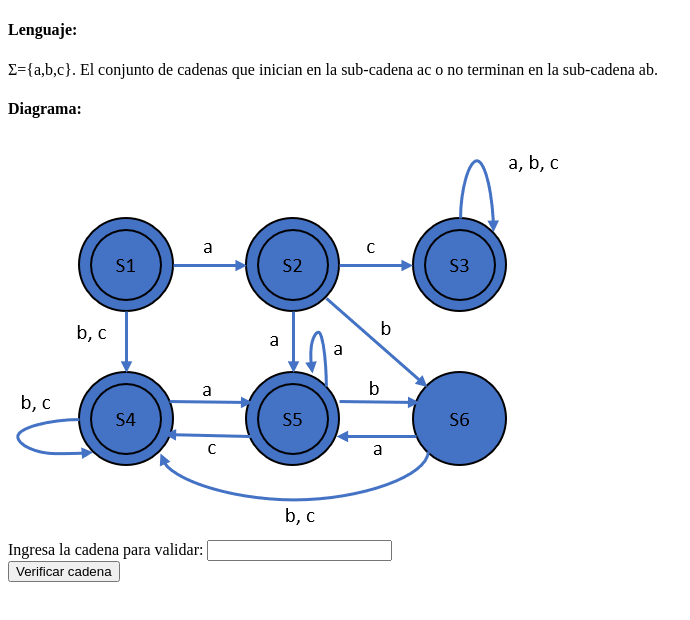
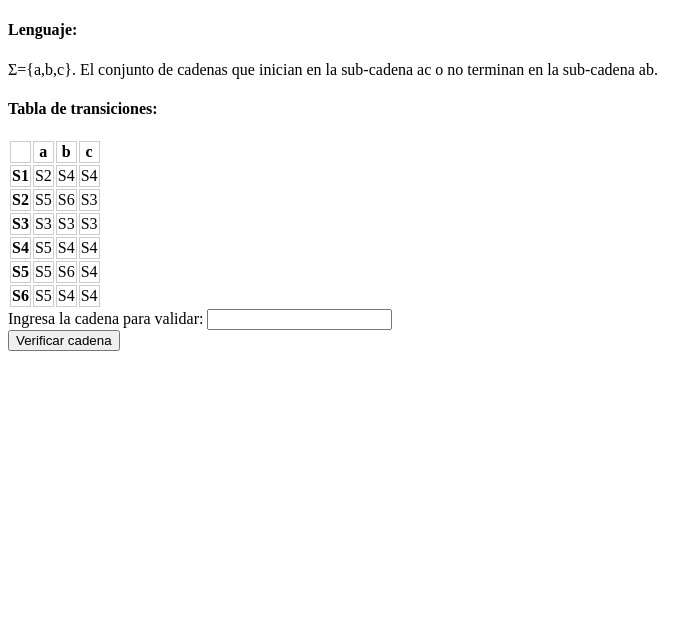
Before and after one commit to TateTipycsnow/AFD, an Electron app: page windows/Primer AFD/1erAFD.html in a window 690 px wide. Drawn offline with Linux system fonts and the light colour scheme.

Commit message:
Programa listo

```diff
--- a/package.json
+++ b/package.json
@@ -1,7 +1,7 @@
 {
-    "name": "start",
+    "name": "afd",
     "version": "1.0.0",
-    "description": "La wea del programa",
+    "description": "Comprobacion de AFDs",
     "main": "main.js",
     "scripts": {
         "test": "echo \"Error: no test specified\" && exit 1",
--- a/ventanas.js
+++ b/ventanas.js
@@ -9,7 +9,7 @@ firstButton.addEventListener('click', (event) => {
 
     let ventana1 = new BrowserWindow({
         width: 690,
-        height: 660,
+        height: 440,
         webPreferences: {
             nodeIntegration: true,
             enableRemoteModule: true,
@@ -26,8 +26,8 @@ secondButton.addEventListener('click', (event) => {
     const afd2nd = path.join('file://', __dirname, '/windows/Segundo AFD/2ndAFD.html');
 
     let ventana2 = new BrowserWindow({
-        width: 820,
-        height: 530,
+        width: 690,
+        height: 440,
         webPreferences: {
             nodeIntegration: true,
             enableRemoteModule: true,
--- a/windows/Primer AFD/1erAFD.html
+++ b/windows/Primer AFD/1erAFD.html
@@ -5,6 +5,12 @@
     <meta charset="UTF-8">
     <meta name="viewport" content="width=device-width, initial-scale=1.0">
     <title>AFD</title>
+    <style>
+        th,
+        td {
+            border: 1px solid #ccc;
+        }
+    </style>
 </head>
 
 <body>
@@ -13,8 +19,51 @@
         <label>Σ={a,b,c}. El conjunto de cadenas que inician en la sub-cadena ac o no terminan en la sub-cadena ab.</label>
     </div>
     <div>
-        <h4>Diagrama:</h4>
-        <img src="../../build/1AFD.png" alt="Diagrama">
+        <h4>Tabla de transiciones:</h4>
+        <table>
+            <tr>
+                <th></th>
+                <th>a</th>
+                <th>b</th>
+                <th>c</th>
+            </tr>
+            <tr>
+                <th>S1</th>
+                <td>S2</td>
+                <td>S4</td>
+                <td>S4</td>
+            </tr>
+            <tr>
+                <th>S2</th>
+                <td>S5</td>
+                <td>S6</td>
+                <td>S3</td>
+            </tr>
+            <tr>
+                <th>S3</th>
+                <td>S3</td>
+                <td>S3</td>
+                <td>S3</td>
+            </tr>
+            <tr>
+                <th>S4</th>
+                <td>S5</td>
+                <td>S4</td>
+                <td>S4</td>
+            </tr>
+            <tr>
+                <th>S5</th>
+                <td>S5</td>
+                <td>S6</td>
+                <td>S4</td>
+            </tr>
+            <tr>
+                <th>S6</th>
+                <td>S5</td>
+                <td>S4</td>
+                <td>S4</td>
+            </tr>
+        </table>
     </div>
     <div>
         <label>Ingresa la cadena para validar:</label>
```
Also changed, not shown: windows/Segundo AFD/2ndAFD.html (+45 -2 lines), build/1AFD.png (deleted), build/2AFD.png (deleted), 1 other file.
